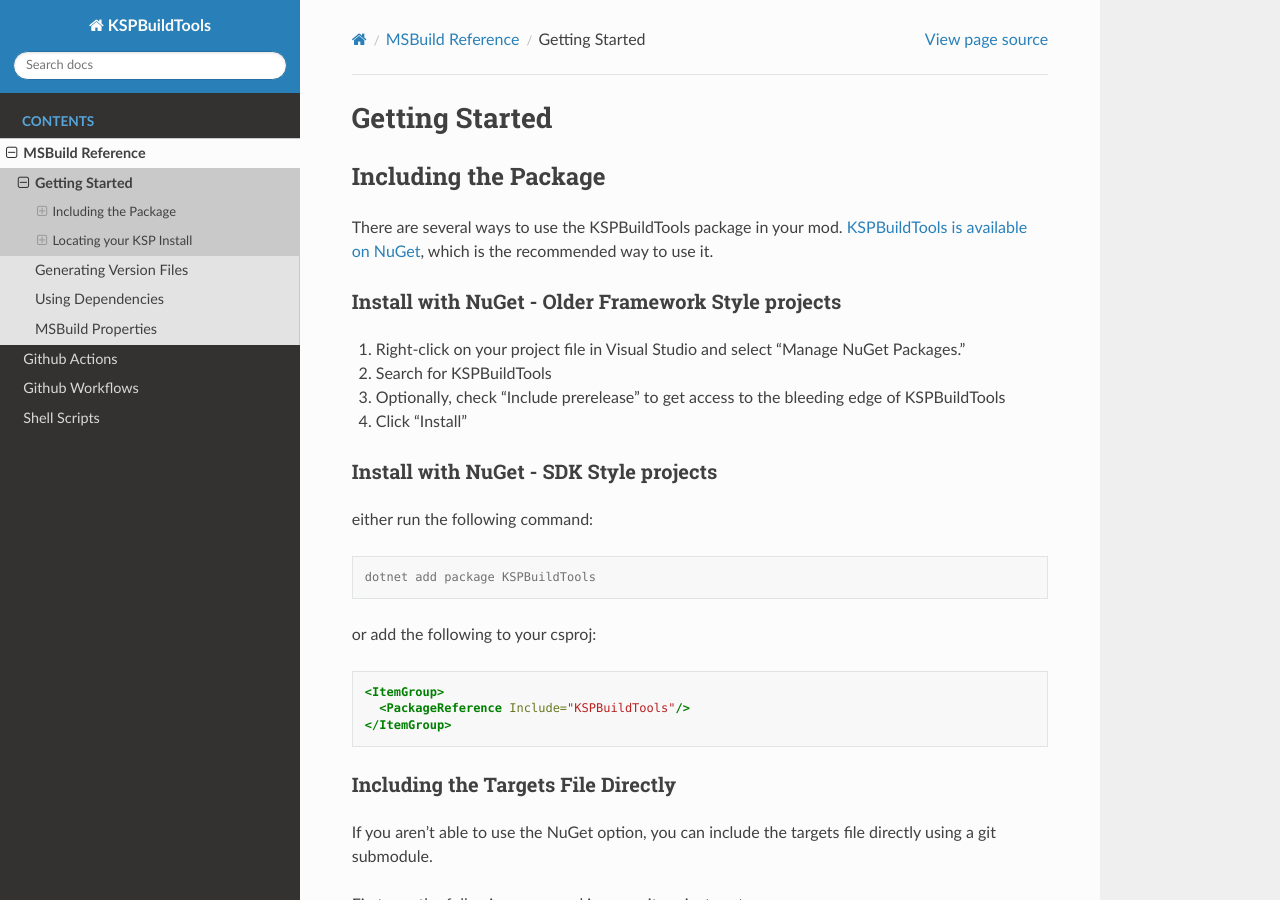
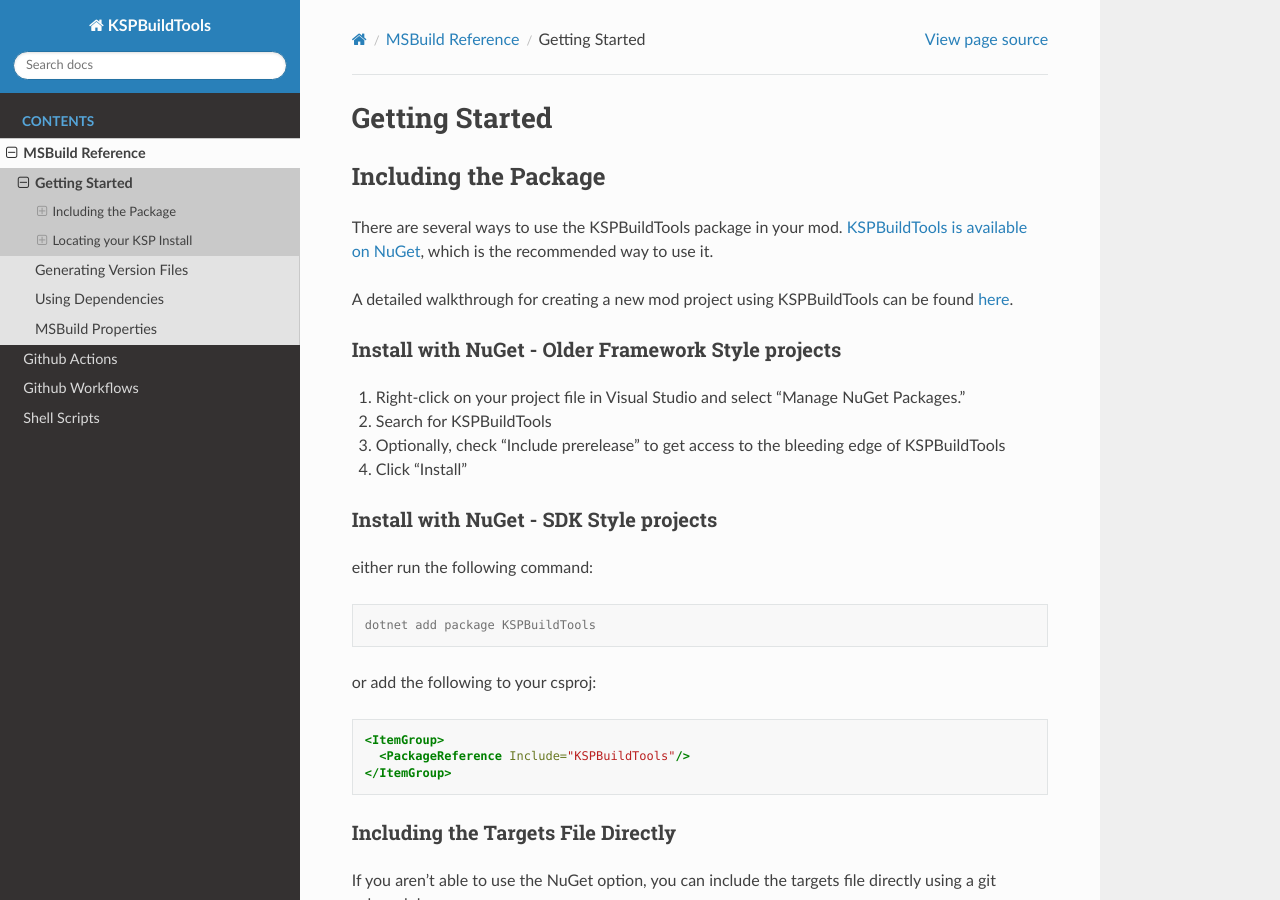
Before and after one commit to KSPModdingLibs/KSPBuildTools, a Sphinx documentation site: the page built from docs/msbuild/getting-started.md, in a window 1280 px wide and 900 px high. Built offline with Sphinx 7.4.7 and the Read the Docs theme 3.1.0, drawn with Linux system fonts in a browser that asks for light colours; the version number could not be read and is left out; cross-references to code outside the pages are shown as plain code.

Commit message:
msbuild getting-started: add link to tutorial on the wiki

```diff
--- a/docs/msbuild/getting-started.md
+++ b/docs/msbuild/getting-started.md
@@ -3,6 +3,8 @@
 
 ## Including the Package
 There are several ways to use the KSPBuildTools package in your mod.  [KSPBuildTools is available on NuGet](https://www.nuget.org/packages/KSPBuildTools), which is the recommended way to use it.
+
+A detailed walkthrough for creating a new mod project using KSPBuildTools can be found [here](https://github.com/KSPModdingLibs/KSPModdingWiki/wiki/Creating-a-new-Plugin-Mod).
 
 ### Install with NuGet - Older Framework Style projects
 
```
